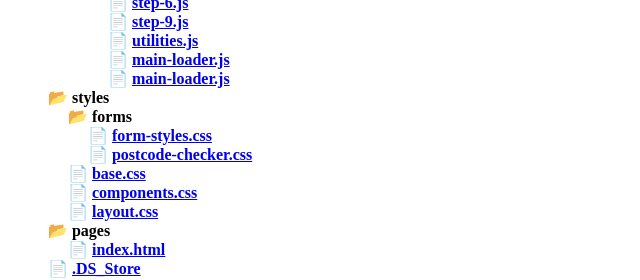
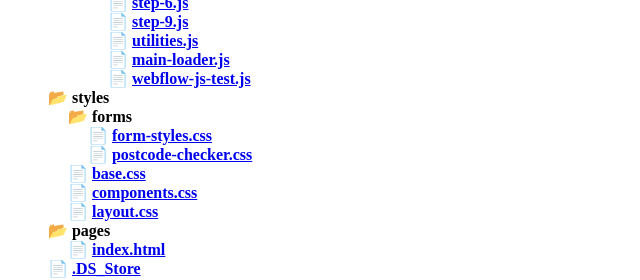
Before and after one commit to BoosterRocketJG/housemapper, a plain HTML site: page index.html in a window 1280 px wide. Shown: the part 258-538 px from the top of the page, 0-640 px from the left. Drawn offline with Linux system fonts and the light colour scheme.

Commit message:
updated link name on index

```diff
--- a/index.html
+++ b/index.html
@@ -44,7 +44,7 @@
                                             <li class="file"><a href="https://assets.housemapper.co.uk/booking-form-2_0/assets/scripts/forms/step-9.js">step-9.js</a></li>
                                             <li class="file"><a href="https://assets.housemapper.co.uk/booking-form-2_0/assets/scripts/forms/utilities.js">utilities.js</a></li>
                                             <li class="file"><a href="https://assets.housemapper.co.uk/booking-form-2_0/assets/scripts/form-main-loader.js">main-loader.js</a></li>
-                                            <li class="file"><a href="https://assets.housemapper.co.uk/booking-form-2_0/assets/scripts/forms/webflow-js-test.js">main-loader.js</a></li>
+                                            <li class="file"><a href="https://assets.housemapper.co.uk/booking-form-2_0/assets/scripts/forms/webflow-js-test.js">webflow-js-test.js</a></li>
 
                                         </ul>
                                     </li>
```
